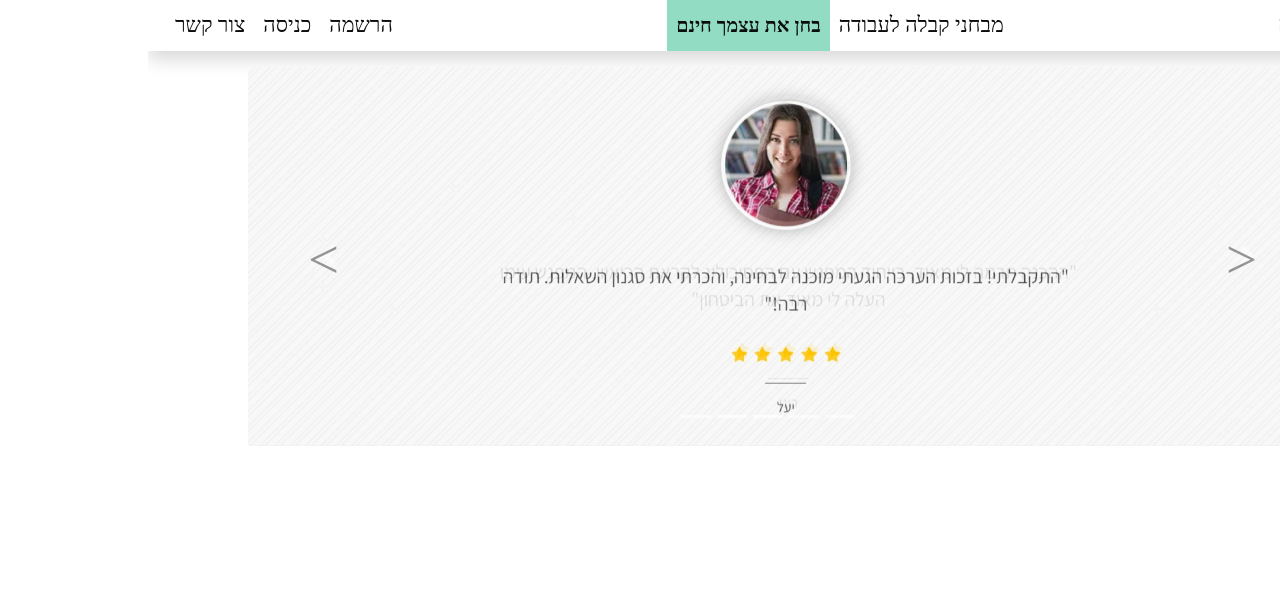
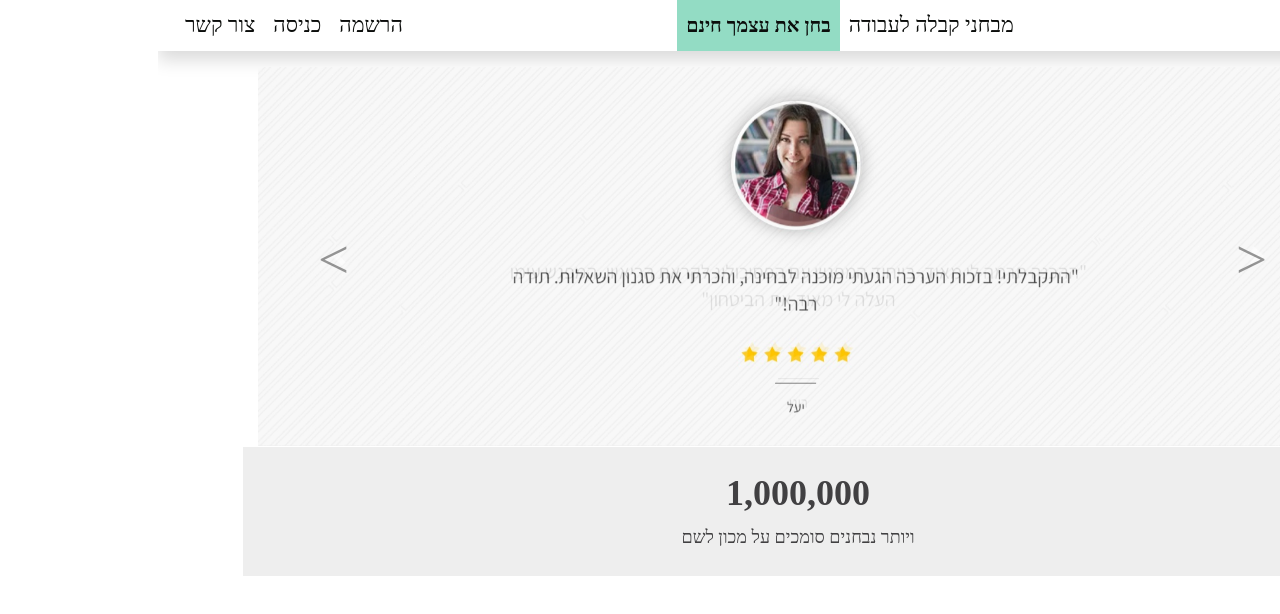
Before and after one commit to Slavik74/machon-leshem, a React (Create React App) app: page /online in a window 1280 px wide. Shown: the top 614 px of the page. Built offline with nearby package versions, Linux system fonts and the light colour scheme.

Commit message:
Remove indicators from carousel +Add banner under carousel

```diff
--- a/src/App.css
+++ b/src/App.css
@@ -19,17 +19,14 @@ body {
 
 h1 {
   font-size: 36px;
-  direction: rtl;
   font-weight: 700;
 }
 h2 {
   font-size: 22px;
-  direction: rtl;
   font-weight: 700;
 }
 h3 {
   font-size: 16px;
-  font-weight: 700;
   font-weight: 700;
 }
 h4 {
--- a/src/Pages/HomePage/HomePage.css
+++ b/src/Pages/HomePage/HomePage.css
@@ -1,3 +1,9 @@
 .p-home{
-
+    width: 100%;
 }
+.p-home .gray-banner{
+    background-color: rgb(238,238,238);
+    margin-top: 1px;
+    padding: 25px 0;
+    text-align: center;
+}
--- a/src/Pages/HomePage/HomePage.js
+++ b/src/Pages/HomePage/HomePage.js
@@ -1,12 +1,19 @@
 import React from 'react';
-import { Container } from 'react-bootstrap';
+import { Alert, Container } from 'react-bootstrap';
 import HomeCarousel from '../../components/HomeCarousel/HomeCarousel';
+import './HomePage.css'
 
 function HomePage(props) {
     return (
+
         <Container className="p-home">
-            <HomeCarousel />
+                <HomeCarousel />
+                <div className="gray-banner">
+                    <h1>1,000,000</h1>
+                    <p3>ויותר נבחנים סומכים על מכון לשם</p3>
+                </div>
         </Container>
+
     );
 }
 
--- a/src/components/HomeCarousel/HomeCarousel.js
+++ b/src/components/HomeCarousel/HomeCarousel.js
@@ -13,7 +13,7 @@ export default function HomeCarousel() {
 
         <div className="c-homecarousel">
             <div className='container-fluid' >
-                <Carousel fade interval={1400}  >
+                <Carousel fade interval={1400} indicators={false} >
                     <Carousel.Item>
                         <img className="d-block w-100" src={img1} />
                         <Carousel.Caption></Carousel.Caption>
```
Also changed, not shown: src/assets/images/sprite/svg-sprite.svg (added).
